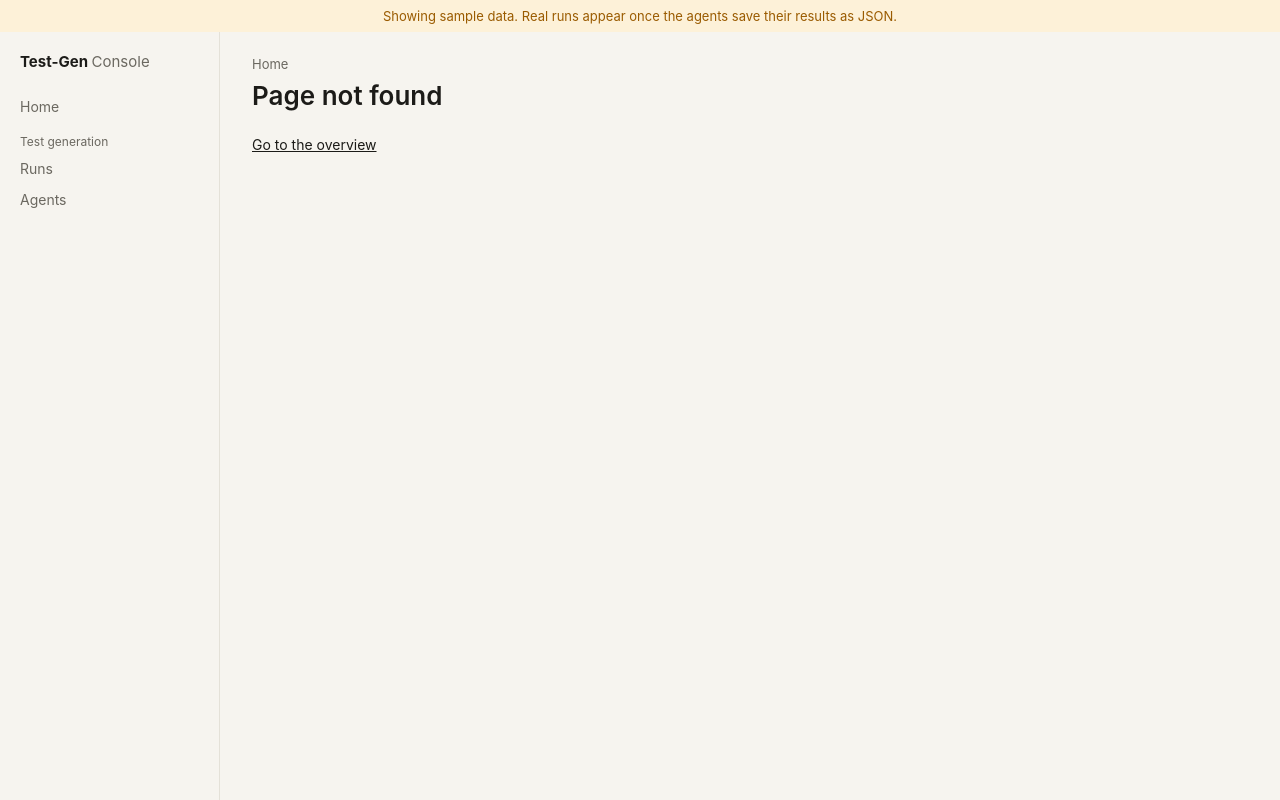
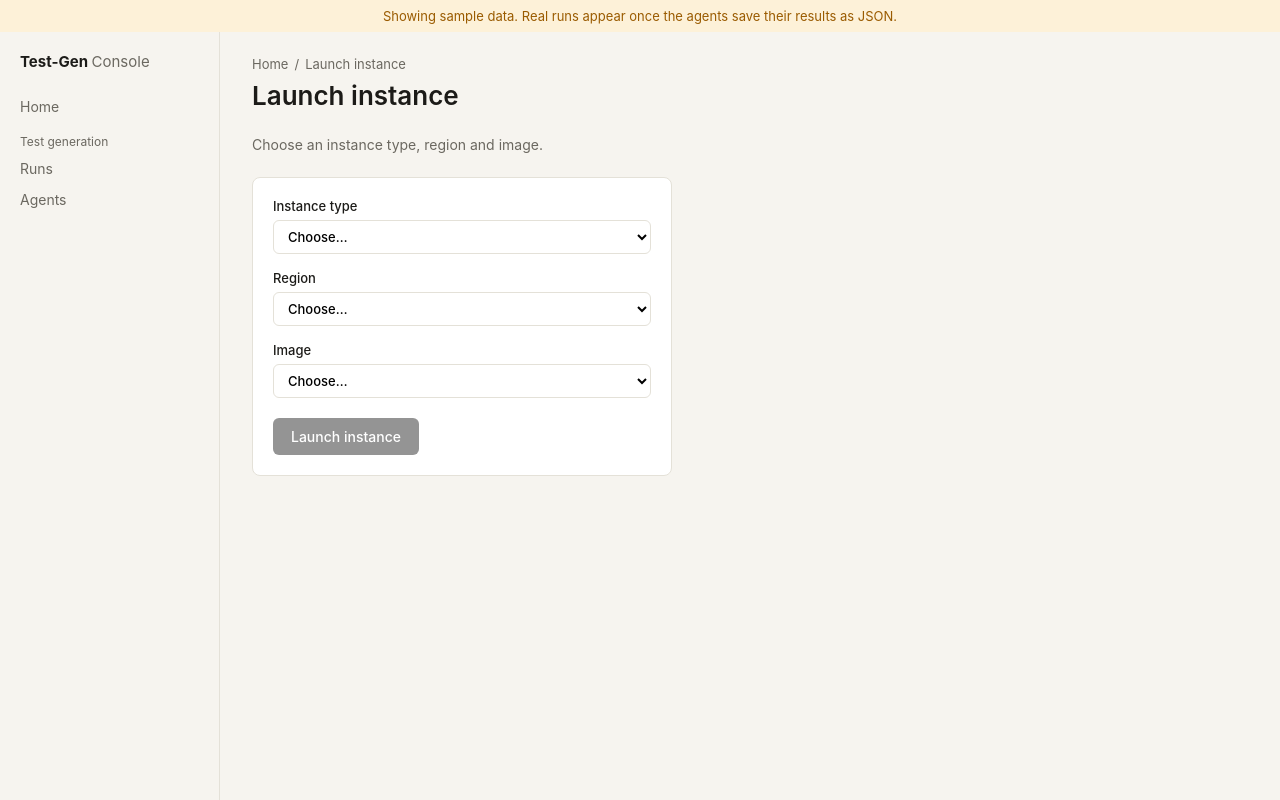
Before and after one commit to vltechx/test-gen-agent, a React (Vite) app in the folder console/: page /launch in a window 1280 px wide. Before the commit this address had no page. Built offline with nearby package versions, Linux system fonts and the light colour scheme.

Commit message:
Launch form with mock API, toast and header action

```diff
--- a/console/src/components/PageHeader.tsx
+++ b/console/src/components/PageHeader.tsx
@@ -1,11 +1,23 @@
+import type { ReactNode } from 'react';
 import ui from './ui.module.css';
 import { Breadcrumbs } from './Breadcrumbs';
 
-export function PageHeader({ title, subtitle}: { title: string; subtitle?: string;}) {
+export function PageHeader({
+  title,
+  subtitle,
+  actions,
+}: {
+  title: string;
+  subtitle?: string;
+  actions?: ReactNode;
+}) {
   return (
     <header>
       <Breadcrumbs />
-      <h1 className={ui.title}>{title}</h1>
+      <div className={ui.titleRow}>
+        <h1 className={ui.title}>{title}</h1>
+        {actions && <div className={ui.actions}>{actions}</div>}
+      </div>
       {subtitle && <p className={ui.subtitle}>{subtitle}</p>}
     </header>
   );
--- a/console/src/components/ui.module.css
+++ b/console/src/components/ui.module.css
@@ -3,7 +3,9 @@
 .breadcrumbs a { text-decoration: none; }
 .breadcrumbs a:hover { text-decoration: underline; }
 .breadcrumbs .separator { margin: 0 6px; }
-.title { font-size: 26px; font-weight: 600; margin: 0 0 25px; }
+.titleRow { display: flex; align-items: center; justify-content: space-between; gap: 16px; margin-bottom: 25px; }
+.title { font-size: 26px; font-weight: 600; margin: 0; }
+.actions { display: flex; gap: 8px; flex-shrink: 0; }
 .subtitle { color: var(--text-muted); margin: 0 0 24px; }
 
 /* Status chips */
@@ -89,6 +91,32 @@
   border-radius: 3px;
 }
 
+.primaryButton {
+  font: inherit;
+  background: #2b2b2b;
+  color: #fff;
+  padding: 10px 18px;
+  border: none;
+  border-radius: 6px;
+  text-decoration: none;
+  font-weight: 500;
+  cursor: pointer;
+}
+
+.primaryButton:disabled {
+  opacity: 0.5;
+  cursor: not-allowed;
+}
+
+.primaryButton:hover:not(:disabled) {
+  background: #000;
+}
+
+.primaryButton:focus-visible {
+  outline: 2px solid #4a90e2;
+  outline-offset: 2px;
+}
+
 /* Messages */
 .error { color: var(--red); background: var(--red-bg); padding: 12px 16px; border-radius: var(--radius); }
 .loading { color: var(--text-muted); padding: 24px 0; }
--- a/console/src/main.tsx
+++ b/console/src/main.tsx
@@ -19,7 +19,7 @@ createRoot(document.getElementById('root')!).render(
       <ToastProvider>
         <RouterProvider router={router} />
       </ToastProvider>
-      <ReactQueryDevtools initialIsOpen={false} />
+      <ReactQueryDevtools initialIsOpen={false} buttonPosition="bottom-left" />
     </QueryClientProvider>
   </StrictMode>,
 );
--- /dev/null
+++ b/console/src/mocks/launchApi.ts
@@ -0,0 +1,30 @@
+export type LaunchOptions = {
+  instanceTypes: string[];
+  regions: string[];
+  images: string[];
+};
+
+export type LaunchRequest = {
+  instanceType: string;
+  region: string;
+  image: string;
+};
+
+const delay = (ms: number) => new Promise((r) => setTimeout(r, ms));
+
+export async function getLaunchOptions(): Promise<LaunchOptions> {
+  await delay(300);
+  return {
+    instanceTypes: ['1x H100 (80 GB)', '1x A100 (40 GB)', '8x H100 (80 GB)'],
+    regions: ['us-east-1', 'us-west-1', 'us-south-1'],
+    images: ['Lambda Stack 24.04', 'Ubuntu 22.04'],
+  };
+}
+
+export async function launchInstance(req: LaunchRequest): Promise<{ id: string }> {
+  await delay(800);
+  if (req.instanceType.startsWith('8x')) {
+    throw new Error('Not enough capacity for 8x H100 in this region. Try another region.');
+  }
+  return { id: `inst-${Date.now()}` };
+}
--- /dev/null
+++ b/console/src/pages/LaunchPage.module.css
@@ -0,0 +1,23 @@
+.form {
+  display: flex;
+  flex-direction: column;
+  gap: 16px;
+  max-width: 420px;
+  padding: 20px;
+  background: var(--surface);
+  border: 1px solid var(--border);
+  border-radius: var(--radius);
+}
+
+.field {
+  display: flex;
+  flex-direction: column;
+  gap: 6px;
+  font-size: 13px;
+  font-weight: 500;
+}
+
+.submit {
+  align-self: flex-start;
+  margin-top: 4px;
+}
--- /dev/null
+++ b/console/src/pages/LaunchPage.tsx
@@ -0,0 +1,86 @@
+import { useState } from 'react';
+import { useQuery, useMutation } from '@tanstack/react-query';
+import { useNavigate } from 'react-router';
+import { getLaunchOptions, launchInstance } from '../mocks/launchApi';
+import { useToast } from '../components/Toast';
+import { PageHeader } from '../components/PageHeader';
+import { QueryState } from '../components/QueryState';
+import ui from '../components/ui.module.css';
+import styles from './LaunchPage.module.css';
+
+export function LaunchPage() {
+  const { showToast } = useToast();
+  const navigate = useNavigate();
+  const [instanceType, setInstanceType] = useState('');
+  const [region, setRegion] = useState('');
+  const [image, setImage] = useState('');
+
+  const options = useQuery({ queryKey: ['launchOptions'], queryFn: getLaunchOptions });
+
+  const launch = useMutation({
+    mutationFn: launchInstance,
+    onSuccess: (res) => {
+      showToast(`Instance ${res.id} is launching.`);
+      navigate('/runs');
+    },
+    onError: (err) => showToast(err.message),
+  });
+
+  const header = <PageHeader title="Launch instance" subtitle="Choose an instance type, region and image." />;
+
+  if (options.isPending || options.isError) {
+    return (
+      <>
+        {header}
+        <QueryState isPending={options.isPending} error={options.error} />
+      </>
+    );
+  }
+
+  const { instanceTypes, regions, images } = options.data;
+  const canLaunch = instanceType && region && image && !launch.isPending;
+
+  return (
+    <>
+      {header}
+      <form
+        className={styles.form}
+        onSubmit={(e) => {
+          e.preventDefault();
+          launch.mutate({ instanceType, region, image });
+        }}
+      >
+        <label className={styles.field}>
+          Instance type
+          <select className={ui.select} value={instanceType} onChange={(e) => setInstanceType(e.target.value)}>
+            <option value="">Choose…</option>
+            {instanceTypes.map((t) => (
+              <option key={t}>{t}</option>
+            ))}
+          </select>
+        </label>
+        <label className={styles.field}>
+          Region
+          <select className={ui.select} value={region} onChange={(e) => setRegion(e.target.value)}>
+            <option value="">Choose…</option>
+            {regions.map((r) => (
+              <option key={r}>{r}</option>
+            ))}
+          </select>
+        </label>
+        <label className={styles.field}>
+          Image
+          <select className={ui.select} value={image} onChange={(e) => setImage(e.target.value)}>
+            <option value="">Choose…</option>
+            {images.map((i) => (
+              <option key={i}>{i}</option>
+            ))}
+          </select>
+        </label>
+        <button type="submit" className={`${ui.primaryButton} ${styles.submit}`} disabled={!canLaunch}>
+          {launch.isPending ? 'Launching…' : 'Launch instance'}
+        </button>
+      </form>
+    </>
+  );
+}
--- a/console/src/pages/RunsPage.tsx
+++ b/console/src/pages/RunsPage.tsx
@@ -16,7 +16,6 @@ const OUTCOMES: { value: Outcome; label: string }[] = [
 ];
 
 export function RunsPage() {
-
   const { data: runs, isPending, error } = useRuns();
   // Filters live in the URL (?agent=...&outcome=...&q=...), so a filtered view can be shared.
   const [params, setParams] = useSearchParams();
@@ -64,7 +63,15 @@ export function RunsPage() {
 
   return (
     <>
-      <PageHeader title="Runs" subtitle="Every test-generation run, newest first." />
+      <PageHeader
+        title="Runs"
+        subtitle="Every test-generation run, newest first."
+        actions={
+          <Link to="/launch" className={ui.primaryButton}>
+            Launch instance
+          </Link>
+        }
+      />
 
       <div className={ui.filters}>
         <input
--- a/console/src/router.tsx
+++ b/console/src/router.tsx
@@ -5,6 +5,7 @@ import { HomePage } from './pages/HomePage';
 import { NotFoundPage } from './pages/NotFoundPage';
 import { RunDetailPage } from './pages/RunDetailPage';
 import { RunsPage } from './pages/RunsPage';
+import { LaunchPage } from './pages/LaunchPage';
 
 // Shell is the layout route: its <Outlet /> renders the matched child page.
 export const router = createBrowserRouter([
@@ -27,6 +28,7 @@ export const router = createBrowserRouter([
         ],
       },
       { path: 'agents', element: <AgentsPage />, handle: { crumb: () => 'Agents' } },
+      { path: 'launch', element: <LaunchPage />, handle: { crumb: () => 'Launch instance' } },
       { path: '*', element: <NotFoundPage /> },
     ],
   },
```
Also changed, not shown: console/src/mocks/launchOptions.ts (added, +13 -0 lines).
